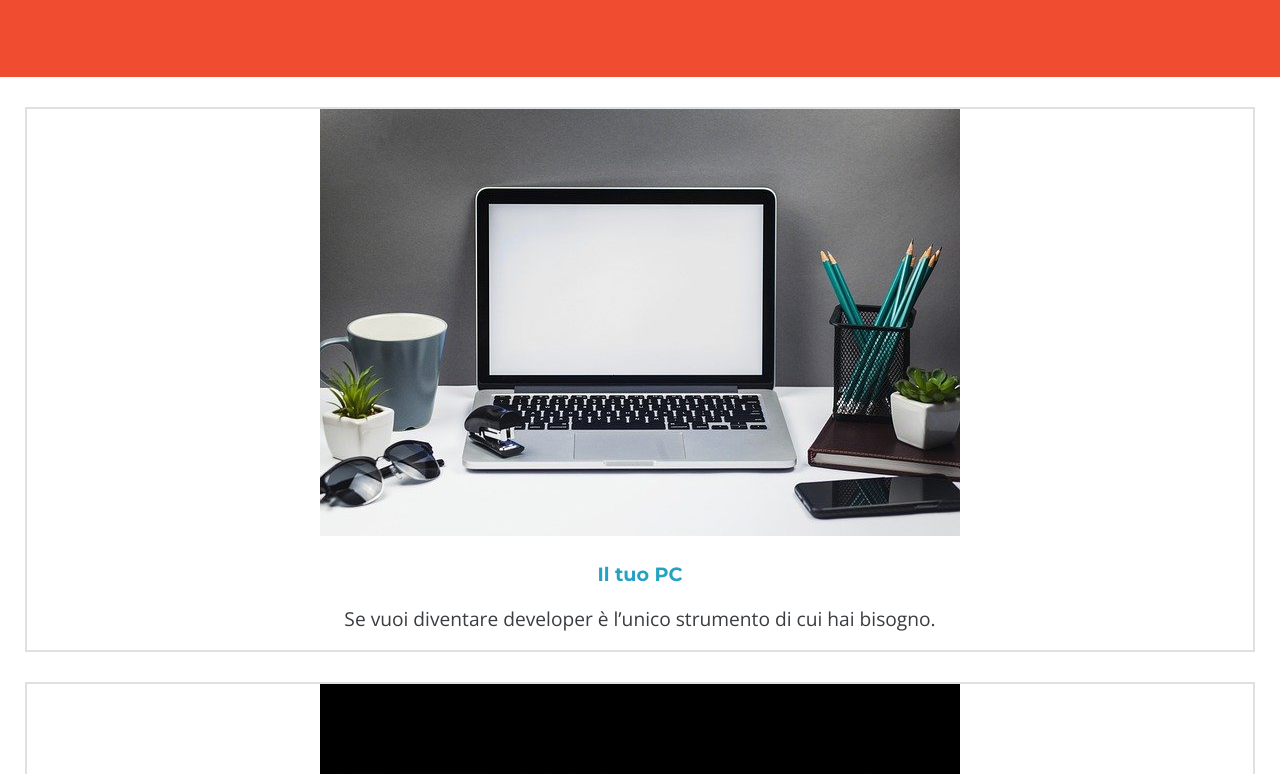
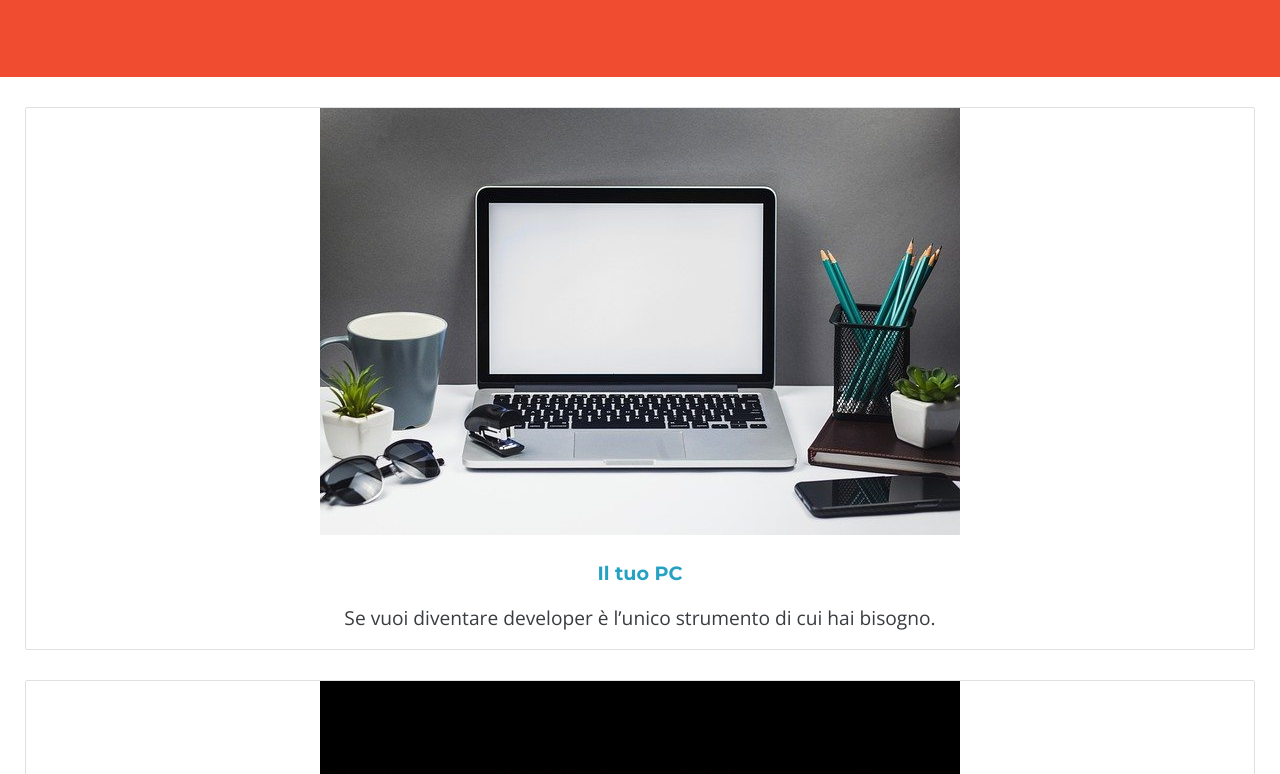
Before and after one commit to Vorshim92/Esercizio-S1-L5, a plain HTML site: page index.html in a window 1280 px wide. Shown: the part 1826-2600 px from the top of the page. Drawn offline with nearby package versions, Linux system fonts and the light colour scheme.

Commit message:
AVEVO DIMENTICATO IL BORDO ARROTONDATO

```diff
--- a/css/style.css
+++ b/css/style.css
@@ -106,7 +106,8 @@ section {
 
 /* POST */
 .post {
-  border: 2px solid #dee1e3;
+  border: 1px solid #dee1e3;
+  border-radius: 2px;
   margin-left: 25px;
   margin-right: 25px;
 }
```
